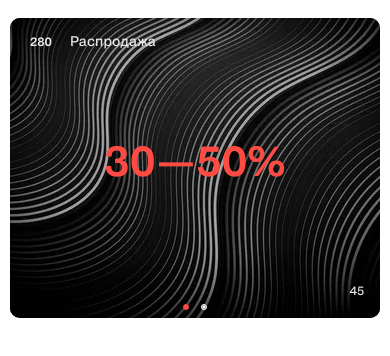
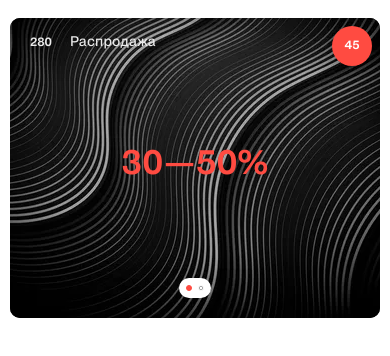
Before and after one commit to TatianaSenatorova/paratype, a website built with Vite: page src/index.html in a window 390 px wide. Shown: the part 104-460 px from the top of the page. Built offline with nearby package versions, Linux system fonts and the light colour scheme.

Commit message:
feat: добавляет отдельные стили промо

```diff
--- a/src/js/modules/promo-swiper.js
+++ b/src/js/modules/promo-swiper.js
@@ -1,5 +1,4 @@
 import { SwiperCore, swiperModules } from '../vendor/swiper.js';
-import { TABLET_WIDTH } from '../constants.js';
 
 let promoSwiper = null;
 
@@ -10,10 +9,14 @@ export const initPromoSwiper = () => {
   const paginationEl = root.querySelector('[data-promo-swiper-pagination]');
   if (!paginationEl) return;
 
+  const isTablet = () => window.innerWidth >= 768;
+
+  // --- ENABLE SWIPER (mobile) ---
   const enable = () => {
     if (promoSwiper) return;
 
     promoSwiper = new SwiperCore(root, {
+      init: false,
       modules: [swiperModules.Pagination],
       slidesPerView: 1,
       spaceBetween: 20,
@@ -27,22 +30,38 @@ export const initPromoSwiper = () => {
           `<button type="button" class="${className}" aria-label="Слайд ${index + 1}"></button>`,
       },
     });
+
+    promoSwiper.init();
   };
 
+  // --- DESTROY SWIPER (tablet+) ---
   const destroy = () => {
     if (!promoSwiper) return;
+    console.log('DESTROY: swiper уже null');
     promoSwiper.destroy(true, true);
     promoSwiper = null;
+
+    // УДАЛЯЕМ inline стили swiper (очень важно)
+    const wrapper = root.querySelector('.swiper-wrapper');
+    const slides = root.querySelectorAll('.swiper-slide');
+
+    wrapper?.removeAttribute('style');
+    slides.forEach((el) => el.removeAttribute('style'));
+    console.log('DESTROY: завершён');
   };
 
-  const breakpointChecker = () => {
-    if (TABLET_WIDTH.matches) {
+  // --- BREAKPOINT CHECK ---
+  const check = () => {
+    if (isTablet()) {
       destroy();
     } else {
       enable();
     }
   };
 
-  breakpointChecker();
-  TABLET_WIDTH.addEventListener('change', breakpointChecker);
+  // Первый запуск
+  check();
+
+  // resize — единственный надёжный способ
+  window.addEventListener('resize', check);
 };
--- a/src/styles/blocks/promo-card.scss
+++ b/src/styles/blocks/promo-card.scss
@@ -3,6 +3,7 @@
 .promo-card {
   --img-transform: scale(1);
   --slogan-color: #{$color-sunset-oranget};
+  --offer-space: 8px;
 
   box-sizing: border-box;
   position: relative;
@@ -67,8 +68,8 @@
     justify-self: center;
     margin: 0;
     font-weight: 600;
-    font-size: 42px;
-    line-height: 0.8;
+    font-size: 46px;
+    line-height: 0.86;
     text-transform: uppercase;
     text-align: center;
     color: var(--slogan-color);
@@ -80,9 +81,11 @@
   }
 
   &--pragmatica-next .promo-card__slogan {
-    font-weight: 750;
-    font-variation-settings: 'wdth' 10;
-    line-height: 0.75;
+    font-variation-settings:
+      'wght' 660,
+      'wdth' 88;
+    letter-spacing: -0.03em;
+    line-height: 0.82;
   }
 
   &__description {
@@ -106,14 +109,42 @@
 
   &__special-offer {
     position: absolute;
-    right: 16px;
-    bottom: 16px;
+    top: var(--offer-space);
+    right: var(--offer-space);
+    display: grid;
+    place-items: center;
+    width: 40px;
+    height: 40px;
     margin: 0;
+    border-radius: 50%;
+    background-color: $color-sunset-oranget;
+    color: $color-white;
+    font-weight: 600;
+    font-size: 12px;
+    line-height: 1;
+  }
+
+  @include vp-390 {
+    &__slogan {
+      @include fluid(font-size, 34, 80, 390, 768);
+    }
+
+    &--pragmatica-next .promo-card__slogan {
+      @include fluid(font-size, 36, 78, 390, 768);
+    }
   }
 
   @include vp-768 {
     aspect-ratio: 760 / 440;
     padding: 21px 20px 31px;
+
+    &__slogan {
+      @include fluid(font-size, 48, 60, 768, 1600);
+    }
+
+    &--pragmatica-next .promo-card__slogan {
+      @include fluid(font-size, 46, 104, 768, 1600);
+    }
 
     &__content {
       grid-template-columns: auto;
@@ -121,17 +152,14 @@
       justify-items: start;
     }
 
-    &__slogan {
-      font-size: 60px;
-    }
-
     &__description {
       grid-area: 3 / 1 / 4 / -1;
       justify-self: center;
     }
 
-    &--pragmatica-next .promo-card__slogan {
-      font-size: 120px;
+    &__special-offer {
+      @include fluid(width, 25, 45, 768, 1600);
+      @include fluid(height, 25, 45, 768, 1600);
     }
   }
 }
--- a/src/styles/blocks/promo-swiper.scss
+++ b/src/styles/blocks/promo-swiper.scss
@@ -7,6 +7,7 @@
   &__wrapper {
     margin: 0;
     padding: 0;
+    align-items: stretch;
   }
 
   &__slide {
@@ -16,6 +17,7 @@
     justify-content: center;
     flex-shrink: 0;
     width: 100%;
+    height: 100%;
     align-items: center;
     text-align: center;
   }
@@ -24,19 +26,26 @@
     width: 100%;
   }
 
-  &__pagination {
-    display: flex;
-    gap: 12px;
-    position: relative;
-    z-index: 1;
-    margin: 0 auto;
-    max-width: 800px;
+  &__pagination.swiper-pagination.swiper-pagination-bullets {
+    position: absolute;
+    width: auto;
+    max-width: 90%;
+    left: 50%;
+    bottom: 20px;
+    transform: translateX(-50%);
+    display: inline-flex;
+    flex-wrap: wrap;
     justify-content: center;
-    transform: translateY(-60px);
+    gap: 6px;
+    padding: 7px;
+    margin: 0;
+    background-color: $color-white;
+    border-radius: 10px;
+    z-index: $z-index-first;
   }
 
   @include vp-768 {
-    &__wrapper {
+    &__wrapper.swiper-wrapper {
       display: grid;
       grid-template-columns: repeat(2, 1fr);
       gap: 20px;
--- a/src/styles/global/_mixins.scss
+++ b/src/styles/global/_mixins.scss
@@ -1,4 +1,10 @@
 @use './variables' as *;
+
+@mixin vp-390 {
+  @media (min-width: $vp-390) {
+    @content;
+  }
+}
 
 @mixin vp-768 {
   @media (min-width: $vp-768) {
```
